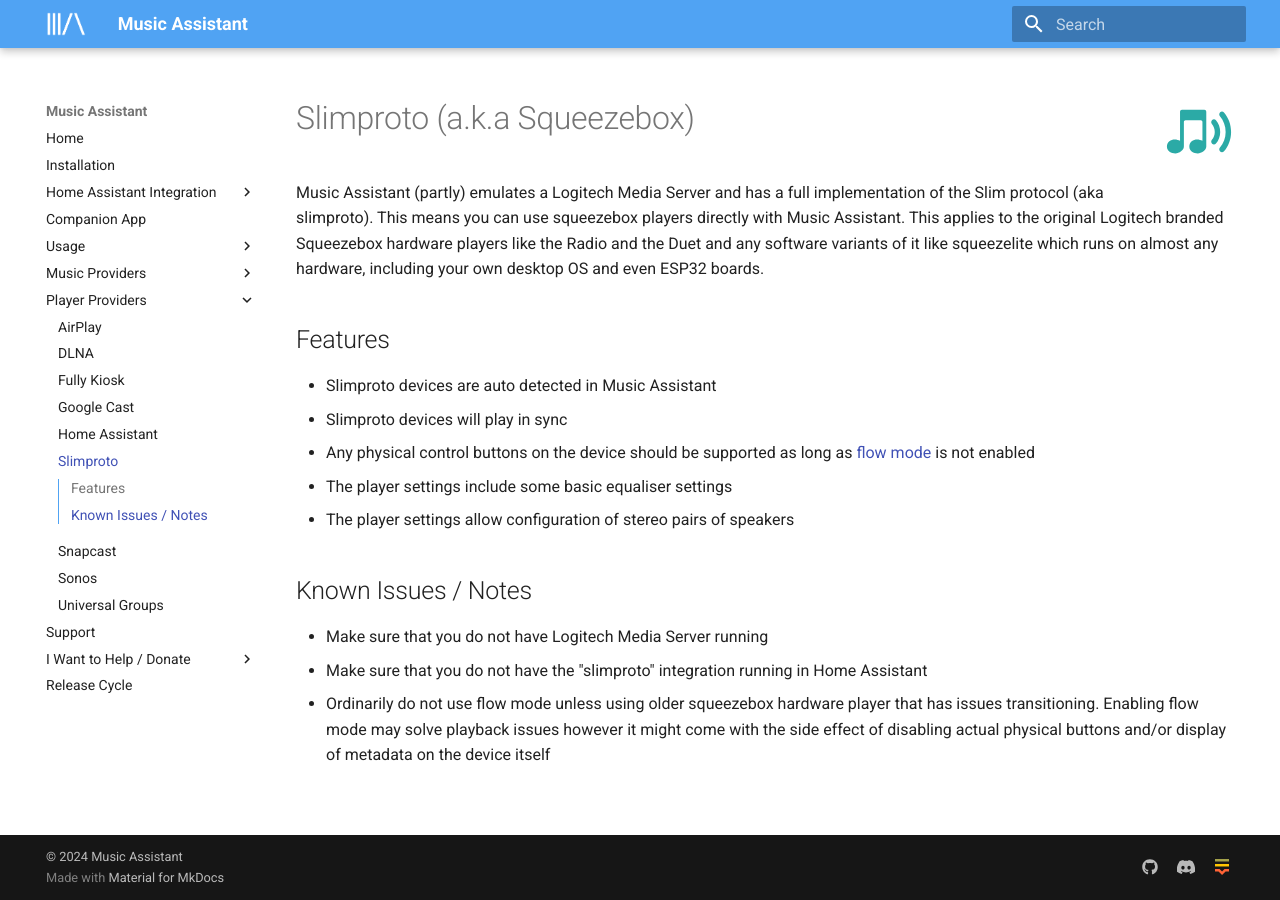
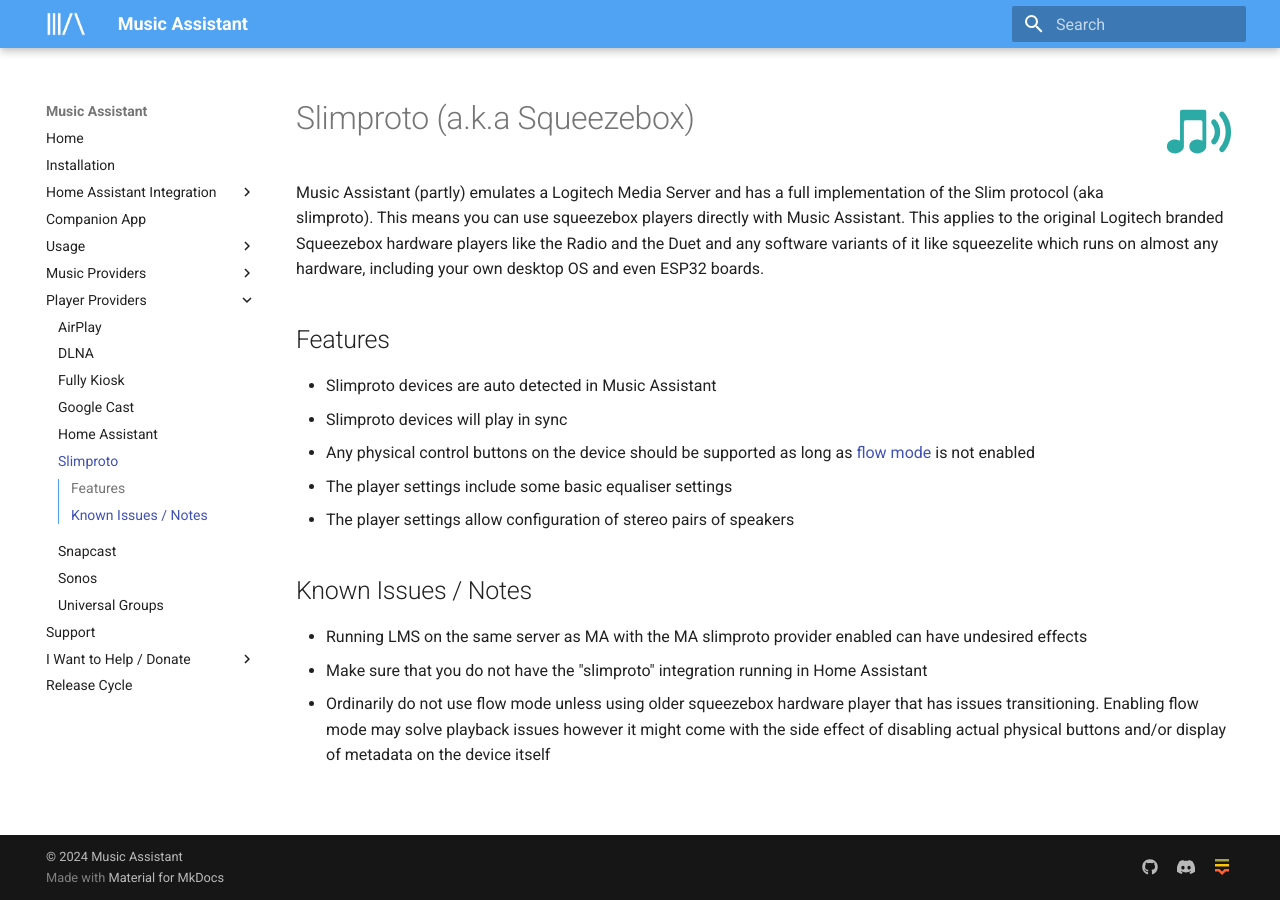
Before and after one commit to pwbriggs/music-assistant.github.io, an MkDocs documentation site: the page built from docs/player-support/slimproto.md, in a window 1280 px wide. Built offline with MkDocs 1.6.1 and Material for MkDocs 9.7.7, drawn with Linux system fonts in a browser that asks for light colours.

Commit message:
Update text

```diff
--- a/docs/player-support/slimproto.md
+++ b/docs/player-support/slimproto.md
@@ -14,6 +14,6 @@
 
 ## Known Issues / Notes
 
-- Make sure that you do not have Logitech Media Server running
+- Running LMS on the same server as MA with the MA slimproto provider enabled can have undesired effects
 - Make sure that you do not have the "slimproto" integration running in Home Assistant
 - Ordinarily do not use flow mode unless using older squeezebox hardware player that has issues transitioning. Enabling flow mode may solve playback issues however it might come with the side effect of disabling actual physical buttons and/or display of metadata on the device itself
```
